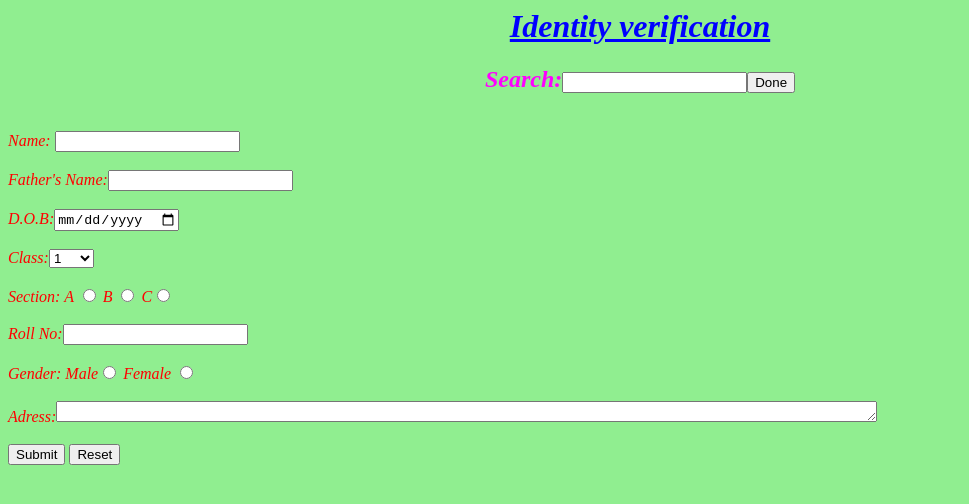
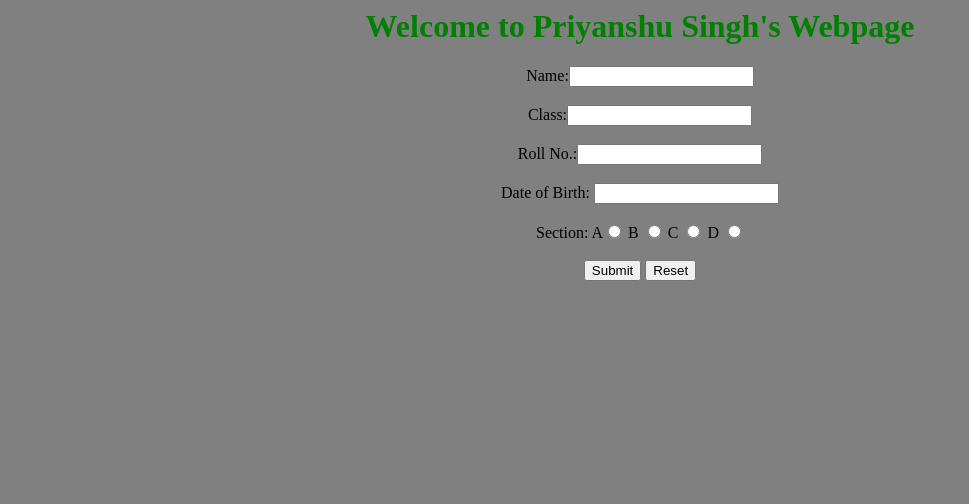
Before and after one commit to PriyanshuSingh120/Log-In, a plain HTML site: page index.html in a window 1280 px wide. Shown: the whole page, without its empty margins (0-969 px from the left). Drawn offline with Linux system fonts and the light colour scheme.

Commit message:
Update index.html

```diff
--- a/index.html
+++ b/index.html
@@ -1,47 +1,21 @@
 <html>
-<title>Varification</title>
+    <head>
+        <title>Priyanshu Singh</title>
+        <link rel="website icon" type="png"
+        href="C:\Users\Priyanshu Singh\Videos\Rajput-Photo-3.jpg">
+    </head>
+<body bgcolor="gray" align="center">
+    <h1 align="center"|><Font color="green">Welcome to Priyanshu Singh's Webpage</Font></h1>
+    <form>
+        Name:<input type="text" class="Name"><br><br>
+        Class:<input type="number" class="Class"><br><br>
+        Roll No.:<input type="number" class="Roll"><br><br>
+        Date of Birth: <input type="text" ><br><br>
+        Section: A<input type="radio" Name="Section"> B <input type="radio" Name="Section"> C <input type="radio" Name="Section"> D <input type="radio" Name="Section"><br><br>
+        <a href="https://priyanshusingh120.github.io/hacker/"><input type="button" value="Submit"></a>
+        <input type="reset" value="Reset">
 
-<body bgcolor="lightgreen"><font color="Blue">
+    </form>
 
-<h1 align="center"> <u><b><i>Identity verification</b></u></h1>
-
-<form><font color="magenta"><font size="3">
-
-<h2 align="center">Search:<input type="search"><input type="button" value="Done"><br></h2><br><font color="Red">
-
-Name: <input type="text" Name="Name"><br><br>
-
-Father's Name:<input type="text" Name="Father's Name"><br><br>
-
-D.O.B:<input type="date"><br><br>
-
-Class:<select>
-<option>1
-<option>2
-<option>3
-<option>4
-<option>5
-<option>6
-<option>7
-<option>8
-<option>9
-<option>10
-<option>10+
-</select><br><br>
-
-Section: A <input type="radio" Name="Section"> B <input type="radio" Name="Section">
-C<input type="radio" Name="Section"> <br><br>
-
-Roll No:<input type="text"><br><br>
-
-Gender: Male<input type="radio" Name="Gender"> Female <input type="radio"
-Name="Gender"><br><br>
-
-Adress:<textarea rows="1"cols="100"></textarea><br><br>
-
-<A HREF= "C:\Users\Priyanshu Singh\OneDrive\Documents\pdf\chapters.html" target="_parent" >
-
-<input type="button" value="Submit"></A> <input type="reset" value="Reset"> <br>
-</form>
-<body>
-<html>
+</body>
+</html>
```
